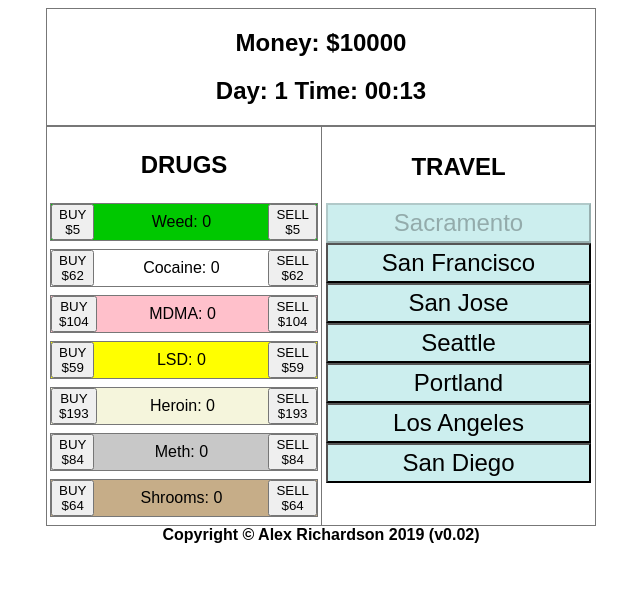
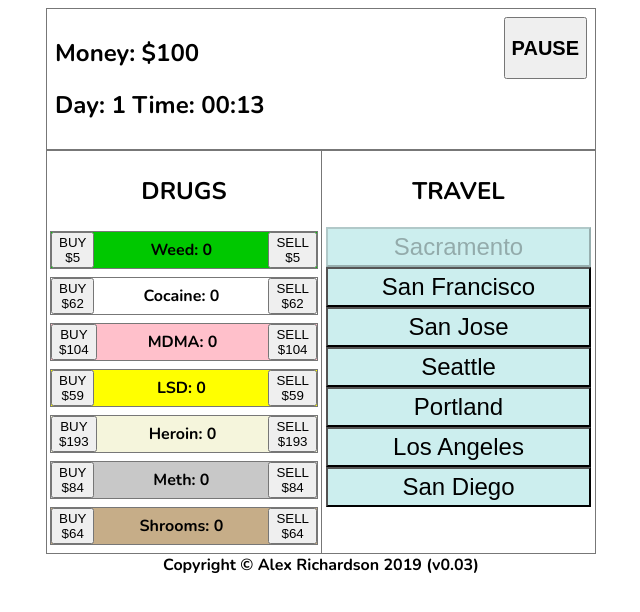
Before and after one commit to Ergonyx/DopeWars2019, a plain HTML site: page index.html in a window 1280 px wide. Both pictures are taken after a click on the button "NEW GAME". Shown: the whole page, without its empty margins (319-959 px from the left). Drawn offline with nearby package versions, Linux system fonts and the light colour scheme.

Commit message:
Pause function and Mushroom rename
Added pause function to header area.  Still needs styling but is fully functional.
Renamed all instances of "mushroom" to "shroom" to avoid some text wrapping.

```diff
--- a/index.html
+++ b/index.html
@@ -13,6 +13,7 @@
     <meta charset="UTF-8">
     <meta name="viewport" content="width=device-width, initial-scale=1.0">
     <meta http-equiv="X-UA-Compatible" content="ie=edge">
+    <link href="https://fonts.googleapis.com/css?family=Nunito:400,700&display=swap" rel="stylesheet">
     <title>Dope Wars 2019</title>
     <link rel="stylesheet" href="my.css">
 </head>
@@ -21,9 +22,10 @@
         <div class="header">
             <div>
                 <h2 class="moneyOnHand">Money: $100</h2>
+                <h2><span class="timeDisplay"></span></h2>
             </div>
             <div>
-                <h2><span class="timeDisplay"></span></h2>
+                <button class="pauseButton" onclick="pauseGame()"><h2>PAUSE</h2></button>
             </div>
         </div>
         <!-- Container has left menu to buy/sell drugs and travel between cities.  Right area will be a sort of map of the city showing the player where they are. -->
@@ -40,7 +42,7 @@
             </div>
         </div>
             <div class="footer">
-                <p class="copyright">Copyright &copy; Alex Richardson 2019 (v0.02)</p>
+                <p class="copyright">Copyright &copy; Alex Richardson 2019 (v0.03)</p>
             </div>
     </div>
 
--- a/my.css
+++ b/my.css
@@ -1,10 +1,21 @@
 body {
-  font-family: sans-serif;
+  font-family: 'Nunito', sans-serif;
+  font-weight: 700;
 }
 
 .header {
   border: 1px solid #777;
-  text-align: center;
+  padding: .5rem;
+  display: -webkit-box;
+  display: -ms-flexbox;
+  display: flex;
+  -webkit-box-orient: horizontal;
+  -webkit-box-direction: normal;
+      -ms-flex-direction: row;
+          flex-direction: row;
+  -webkit-box-pack: justify;
+      -ms-flex-pack: justify;
+          justify-content: space-between;
 }
 
 .container {
@@ -122,7 +133,7 @@ body {
   background: #c8c8c8;
 }
 
-.mushroomStyles {
+.shroomStyles {
   background: rgba(180, 148, 99, 0.76);
 }
 
--- a/my.js
+++ b/my.js
@@ -1,16 +1,17 @@
 let gameData = {
+    gamePaused : false,
     playerData : { // This is all the information relating to the players inventory and stats.
         playerName : "Bob", // Players name.  Have to figure out how the player will enter this.
         playerLocation : "0", // Players current location
         playerInventory : {  // Players inventory containing all the drugs in their posession.  Maybe add other things like guns and stuff later.
-            moneyOnHand : 10000,
+            moneyOnHand : 100,
             weedCount : 0,
             cocaineCount : 0,
             mdmaCount : 0,
             lsdCount : 0,
             heroinCount : 0,
             methCount : 0,
-            mushroomCount : 0
+            shroomCount : 0
         },
         playerStats : {  // Just some stats to track and put on the screen when the player finishes a playthrough of the game.
             drugsSold : {  // This area will track how many of each drug the player sold.
@@ -20,7 +21,7 @@ let gameData = {
                 lsdSold : 0,
                 heroinSold : 0,
                 methSold : 0,
-                mushroomSold : 0
+                shroomSold : 0
             },
             moneySpentOn : { // How much money the player spent on each drug type.
                 weedMoneySpent : 0,
@@ -29,7 +30,7 @@ let gameData = {
                 lsdMoneySpent : 0,
                 heroinMoneySpent : 0,
                 methMoneySpent : 0,
-                mushroomMoneySpent : 0
+                shroomMoneySpent : 0
             },
             moneyMadeFrom : { // How much money the player made selling each drug type.
                 weedMoneyMade : 0,
@@ -38,7 +39,7 @@ let gameData = {
                 lsdMoneyMade : 0,
                 heroinMoneyMade : 0,
                 methMoneyMade : 0,
-                mushroomMoneyMade : 0
+                shroomMoneyMade : 0
             },
             profitFrom : { // How much profit was made with each drug.
                 weedProfit : 0,
@@ -47,7 +48,7 @@ let gameData = {
                 lsdProfit : 0,
                 heroinProfit : 0,
                 methProfit : 0,
-                mushroomProfit : 0
+                shroomProfit : 0
             }
         }
     },
@@ -66,7 +67,7 @@ let gameData = {
                 lsdValue : 0,
                 heroinValue : 0,
                 methValue : 0,
-                mushroomValue : 0
+                shroomValue : 0
             },
             drugSupply : { // This will change based on how much the player buys/sells in each location.
                 weedSupply : 100,
@@ -75,7 +76,7 @@ let gameData = {
                 lsdSupply : 100,
                 heroinSupply : 100,
                 methSupply : 100,
-                mushroomSupply : 100
+                shroomSupply : 100
             }
         },
         "San Francisco" : {
@@ -92,7 +93,7 @@ let gameData = {
                 lsdValue : 0,
                 heroinValue : 0,
                 methValue : 0,
-                mushroomValue : 0
+                shroomValue : 0
             },
             drugSupply : { // This will change based on how much the player buys/sells in each location.
                 weedSupply : 100,
@@ -101,7 +102,7 @@ let gameData = {
                 lsdSupply : 100,
                 heroinSupply : 100,
                 methSupply : 100,
-                mushroomSupply : 100
+                shroomSupply : 100
             }
         }
     },
@@ -120,7 +121,7 @@ let gameData = {
                 lsdValue : 0,
                 heroinValue : 0,
                 methValue : 0,
-                mushroomValue : 0
+                shroomValue : 0
             },
             drugSupply : { // This will change based on how much the player buys/sells in each location.
                 weedSupply : 100,
@@ -129,7 +130,7 @@ let gameData = {
                 lsdSupply : 100,
                 heroinSupply : 100,
                 methSupply : 100,
-                mushroomSupply : 100
+                shroomSupply : 100
             }
         },
         {
@@ -146,7 +147,7 @@ let gameData = {
                 lsdValue : 0,
                 heroinValue : 0,
                 methValue : 0,
-                mushroomValue : 0
+                shroomValue : 0
             },
             drugSupply : { // This will change based on how much the player buys/sells in each location.
                 weedSupply : 100,
@@ -155,7 +156,7 @@ let gameData = {
                 lsdSupply : 100,
                 heroinSupply : 100,
                 methSupply : 100,
-                mushroomSupply : 100
+                shroomSupply : 100
             }
         },
         {
@@ -172,7 +173,7 @@ let gameData = {
                 lsdValue : 0,
                 heroinValue : 0,
                 methValue : 0,
-                mushroomValue : 0
+                shroomValue : 0
             },
             drugSupply : { // This will change based on how much the player buys/sells in each location.
                 weedSupply : 100,
@@ -181,7 +182,7 @@ let gameData = {
                 lsdSupply : 100,
                 heroinSupply : 100,
                 methSupply : 100,
-                mushroomSupply : 100
+                shroomSupply : 100
             }
         },
         {
@@ -198,7 +199,7 @@ let gameData = {
                 lsdValue : 0,
                 heroinValue : 0,
                 methValue : 0,
-                mushroomValue : 0
+                shroomValue : 0
             },
             drugSupply : { // This will change based on how much the player buys/sells in each location.
                 weedSupply : 100,
@@ -207,7 +208,7 @@ let gameData = {
                 lsdSupply : 100,
                 heroinSupply : 100,
                 methSupply : 100,
-                mushroomSupply : 100
+                shroomSupply : 100
             }
         },
         {
@@ -224,7 +225,7 @@ let gameData = {
                 lsdValue : 0,
                 heroinValue : 0,
                 methValue : 0,
-                mushroomValue : 0
+                shroomValue : 0
             },
             drugSupply : { // This will change based on how much the player buys/sells in each location.
                 weedSupply : 100,
@@ -233,7 +234,7 @@ let gameData = {
                 lsdSupply : 100,
                 heroinSupply : 100,
                 methSupply : 100,
-                mushroomSupply : 100
+                shroomSupply : 100
             }
         },
         {
@@ -250,7 +251,7 @@ let gameData = {
                 lsdValue : 0,
                 heroinValue : 0,
                 methValue : 0,
-                mushroomValue : 0
+                shroomValue : 0
             },
             drugSupply : { // This will change based on how much the player buys/sells in each location.
                 weedSupply : 100,
@@ -259,7 +260,7 @@ let gameData = {
                 lsdSupply : 100,
                 heroinSupply : 100,
                 methSupply : 100,
-                mushroomSupply : 100
+                shroomSupply : 100
             }
         },
         {
@@ -276,7 +277,7 @@ let gameData = {
                 lsdValue : 0,
                 heroinValue : 0,
                 methValue : 0,
-                mushroomValue : 0
+                shroomValue : 0
             },
             drugSupply : { // This will change based on how much the player buys/sells in each location.
                 weedSupply : 100,
@@ -285,7 +286,7 @@ let gameData = {
                 lsdSupply : 100,
                 heroinSupply : 100,
                 methSupply : 100,
-                mushroomSupply : 100
+                shroomSupply : 100
             }
         }
     ],
@@ -369,8 +370,13 @@ function createMenuButtons() {
 createMenuButtons();
 
 function startNewGame() {
+    // const newData = localStorage.getItem("savegame");
+    // if (newData) {
+    //     console.log("There is already a game in progress.  Are you sure you wish to start a new game?");
+    // } else {
         localStorage.removeItem("savegame");
         loadData();
+    // }
 }
 
 // Start time rolling.  One second = one minute in game.  One game day is 24 minutes.
@@ -389,7 +395,7 @@ function changeDrugValues() {
         element.drugValues.lsdValue = Math.floor(Math.random() * (101 - 25) + 25);
         element.drugValues.heroinValue = Math.floor(Math.random() * (201 - 100) + 100);
         element.drugValues.methValue = Math.floor(Math.random() * (161 - 80) + 80);
-        element.drugValues.mushroomValue = Math.floor(Math.random() * (101 - 20) + 20);
+        element.drugValues.shroomValue = Math.floor(Math.random() * (101 - 20) + 20);
     });
 }
 
@@ -472,8 +478,8 @@ function updateDrugValues() {
     document.querySelector(".heroinSell").innerHTML = `SELL<br><span>$${bookmark.heroinValue}</span>`;
     document.querySelector(".methBuy").innerHTML = `BUY<br><span>$${bookmark.methValue}</span>`;
     document.querySelector(".methSell").innerHTML = `SELL<br><span>$${bookmark.methValue}</span>`;
-    document.querySelector(".mushroomBuy").innerHTML = `BUY<br><span>$${bookmark.mushroomValue}</span>`;
-    document.querySelector(".mushroomSell").innerHTML = `SELL<br><span>$${bookmark.mushroomValue}</span>`;
+    document.querySelector(".shroomBuy").innerHTML = `BUY<br><span>$${bookmark.shroomValue}</span>`;
+    document.querySelector(".shroomSell").innerHTML = `SELL<br><span>$${bookmark.shroomValue}</span>`;
 }
 
 function updateDrugInventory() {
@@ -484,10 +490,11 @@ function updateDrugInventory() {
     document.querySelector(".lsdInv").textContent = `lsd: ${bookmark.lsdCount}`
     document.querySelector(".heroinInv").textContent = `heroin: ${bookmark.heroinCount}`
     document.querySelector(".methInv").textContent = `meth: ${bookmark.methCount}`
-    document.querySelector(".mushroomInv").textContent = `mushroom: ${bookmark.mushroomCount}`
+    document.querySelector(".shroomInv").textContent = `shroom: ${bookmark.shroomCount}`
 }
 
 function increaseTime() {
+    if (gameData.gamePaused === false) {
         timeMinute = 0;
         timeHour = 0;
         gameMinute++;  // Add a minute
@@ -517,6 +524,7 @@ function increaseTime() {
         document.querySelector(".timeDisplay").textContent = `Day: ${gameDay} Time: ${timeHour}:${timeMinute}`;
         // console.log(Math.floor(Math.random() * (10 - 0) + 0));
     }
+}
 
 // This just puts a zero in front of the single digits in the time, nothing more.
 function convertTime(arg1, arg2) {
@@ -545,6 +553,16 @@ function gameOver() {
     });
 
     document.querySelector(".endgameStats").innerHTML = `<span>You finished the game with <strong>$${moneyOnHand}</strong></span><br>`;
+}
+
+function pauseGame() {
+    if (gameData.gamePaused === true) {
+        gameData.gamePaused = false;
+        endDay = setInterval(increaseTime, 208);
+    } else {
+        gameData.gamePaused = true;
+        clearInterval(endDay);
+    }
 }
 
 function createInterface() {
@@ -581,10 +599,10 @@ function createInterface() {
             <span class="methInv capitalize">Meth: 0</span>
             <button class="methSell" onclick="sell('meth')">SELL<br><span>$10</span></button>
         </div>
-        <div class="drug mushroomStyles">
-            <button class="mushroomBuy" onclick="buy('mushroom')">BUY<br><span>$10</span></button>
-            <span class="mushroomInv capitalize">Shrooms: 0</span>
-            <button class="mushroomSell" onclick="sell('mushroom')">SELL<br><span>$10</span></button>
+        <div class="drug shroomStyles">
+            <button class="shroomBuy" onclick="buy('shroom')">BUY<br><span>$10</span></button>
+            <span class="shroomInv capitalize">Shrooms: 0</span>
+            <button class="shroomSell" onclick="sell('shroom')">SELL<br><span>$10</span></button>
         </div>
     </div>
     </div>
```
Lines whose indentation alone changed are shown as unchanged.
